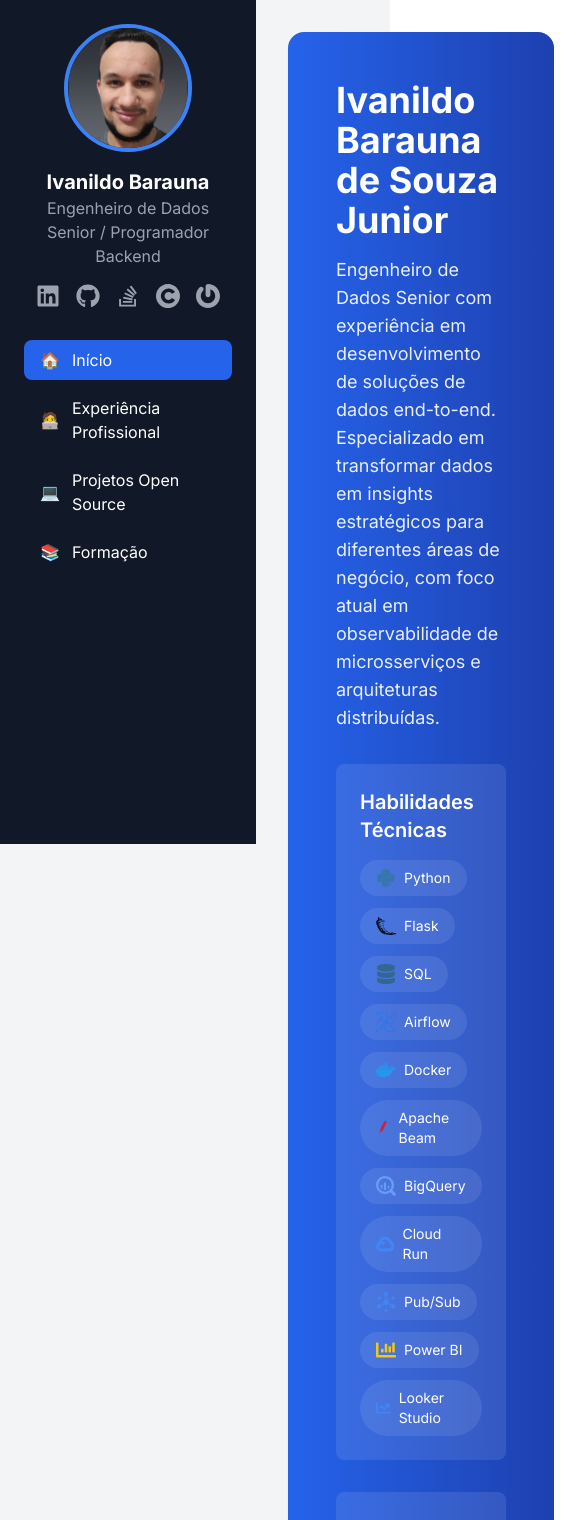
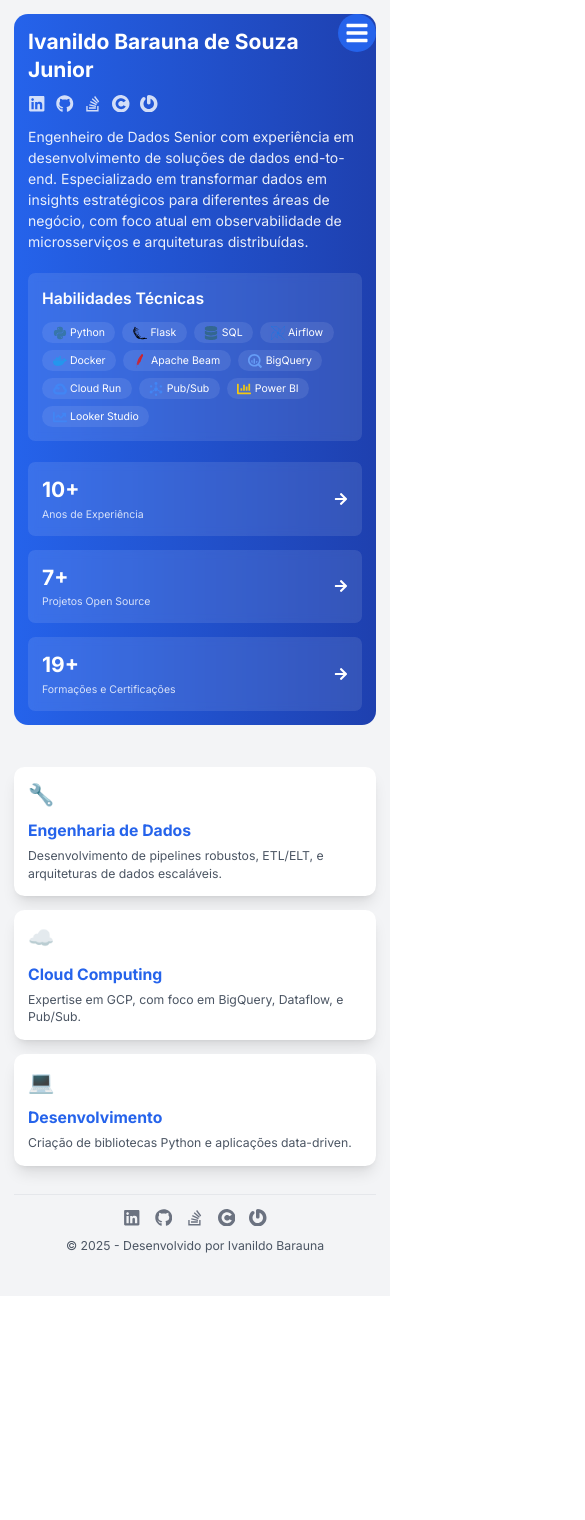
Before and after one commit to ivanildobarauna-dev/ivanildobarauna.dev, a Next.js app: page / in a window 390 px wide. Shown: the top 1520 px of the page, 585 px wide, since content can reach past the window. After the commit the page ends 1296 px from the top, so only its background shows below. Built offline with nearby package versions, Linux system fonts and the light colour scheme.

Commit message:
feature: adding responsivity for mobile access

```diff
--- a/src/app/globals.css
+++ b/src/app/globals.css
@@ -15,3 +15,28 @@
     --background-end-rgb: 0, 0, 0;
   }
 }
+
+/* Ensure everything is mobile-first */
+html {
+  font-size: 16px;
+}
+
+/* Prevent overscroll on mobile devices */
+html, body {
+  overscroll-behavior: none;
+  overflow-x: hidden;
+  max-width: 100vw;
+}
+
+/* Responsive text sizing for mobile */
+@media (max-width: 640px) {
+  html {
+    font-size: 14px;
+  }
+}
+
+/* Make images responsive */
+img {
+  max-width: 100%;
+  height: auto;
+}
--- a/src/app/layout.tsx
+++ b/src/app/layout.tsx
@@ -2,12 +2,14 @@ import type { Metadata } from "next";
 import { Inter } from "next/font/google";
 import "./globals.css";
 import Sidebar from "@/components/Sidebar";
+import Footer from "@/components/Footer";
 
 const inter = Inter({ subsets: ["latin"] });
 
 export const metadata: Metadata = {
   title: "Ivanildo Barauna - Engenheiro de Dados Senior",
   description: "Portfolio profissional de Ivanildo Barauna - Desenvolvedor Full Stack especializado em Python e Engenharia de Dados",
+  viewport: "width=device-width, initial-scale=1",
 };
 
 export default function RootLayout({
@@ -20,8 +22,11 @@ export default function RootLayout({
       <body className={inter.className}>
         <div className="flex min-h-screen bg-gray-100">
           <Sidebar />
-          <main className="flex-1 ml-64 p-8">
-            {children}
+          <main className="flex-1 md:ml-64 p-4 md:p-8 flex flex-col">
+            <div className="flex-grow">
+              {children}
+            </div>
+            <Footer />
           </main>
         </div>
       </body>
--- a/src/app/page.tsx
+++ b/src/app/page.tsx
@@ -2,8 +2,8 @@
 
 import { motion } from 'framer-motion';
 import Link from 'next/link';
-import { FaArrowRight, FaPython, FaDatabase, FaChartBar, FaChartLine } from 'react-icons/fa';
-import { SiFlask, SiApacheairflow, SiDocker, SiApache, SiGooglebigquery, SiGooglecloud, SiGooglepubsub } from 'react-icons/si';
+import { FaArrowRight, FaPython, FaDatabase, FaChartBar, FaChartLine, FaGithub, FaLinkedin, FaStackOverflow } from 'react-icons/fa';
+import { SiFlask, SiApacheairflow, SiDocker, SiApache, SiGooglebigquery, SiGooglecloud, SiGooglepubsub, SiCoursera, SiGravatar } from 'react-icons/si';
 import { useEffect, useState } from 'react';
 
 export default function Home() {
@@ -24,6 +24,14 @@ export default function Home() {
     animateButtons();
   }, []);
 
+  const socialLinks = [
+    { href: 'https://linkedin.com/in/ivanildobarauna', icon: FaLinkedin, label: 'LinkedIn' },
+    { href: 'https://github.com/ivanildobarauna', icon: FaGithub, label: 'GitHub' },
+    { href: 'https://stackoverflow.com/users/24289987/ivanildo-barauna', icon: FaStackOverflow, label: 'Stack Overflow' },
+    { href: 'https://www.coursera.org/learner/ivanildobarauna', icon: SiCoursera, label: 'Coursera' },
+    { href: 'https://gravatar.com/ivanildobarauna', icon: SiGravatar, label: 'Gravatar' },
+  ];
+
   const skills = [
     { name: 'Python', icon: FaPython, color: '#3776AB' },
     { name: 'Flask', icon: SiFlask, color: '#000000' },
@@ -43,40 +51,59 @@ export default function Home() {
       <motion.section
         initial={{ opacity: 0, y: 20 }}
         animate={{ opacity: 1, y: 0 }}
-        className="bg-gradient-to-r from-blue-600 to-blue-800 rounded-2xl p-12 text-white"
+        className="bg-gradient-to-r from-blue-600 to-blue-800 rounded-2xl p-4 md:p-12 text-white"
       >
-        <h1 className="text-4xl font-bold mb-4">Ivanildo Barauna de Souza Junior</h1>
-        <p className="text-lg opacity-90">
+        <div className="mb-4">
+          <h1 className="text-2xl md:text-4xl font-bold">Ivanildo Barauna de Souza Junior</h1>
+          {/* Social links - visible only on mobile */}
+          <div className="flex md:hidden items-center space-x-3 mt-3">
+            {socialLinks.map((link) => (
+              <motion.a
+                key={link.label}
+                href={link.href}
+                target="_blank"
+                rel="noopener noreferrer"
+                className="text-white opacity-80 hover:opacity-100 transition-all hover:scale-110"
+                whileHover={{ scale: 1.1 }}
+                whileTap={{ scale: 0.95 }}
+                aria-label={link.label}
+              >
+                <link.icon className="w-5 h-5" />
+              </motion.a>
+            ))}
+          </div>
+        </div>
+        <p className="text-base md:text-lg opacity-90">
           Engenheiro de Dados Senior com experiência em desenvolvimento de soluções de dados end-to-end. Especializado em transformar dados em insights estratégicos para diferentes áreas de negócio, com foco atual em observabilidade de microsserviços e arquiteturas distribuídas.
         </p>
 
-        <div className="bg-white/10 p-6 rounded-lg backdrop-blur-sm mt-8 mb-8">
-          <h2 className="text-xl font-semibold mb-4">Habilidades Técnicas</h2>
-          <div className="flex flex-wrap gap-3">
+        <div className="bg-white/10 p-4 md:p-6 rounded-lg backdrop-blur-sm mt-6 md:mt-8 mb-6 md:mb-8">
+          <h2 className="text-lg md:text-xl font-semibold mb-3 md:mb-4">Habilidades Técnicas</h2>
+          <div className="flex flex-wrap gap-2 md:gap-3">
             {skills.map((skill) => (
               <motion.span
                 key={skill.name}
                 initial={{ opacity: 0, scale: 0.9 }}
                 animate={{ opacity: 1, scale: 1 }}
                 whileHover={{ scale: 1.05 }}
-                className="px-4 py-2 bg-blue-100/10 text-white rounded-full text-sm flex items-center gap-2 hover:bg-blue-100/20 transition-colors"
+                className="px-3 py-1 md:px-4 md:py-2 bg-blue-100/10 text-white rounded-full text-xs md:text-sm flex items-center gap-1 md:gap-2 hover:bg-blue-100/20 transition-colors"
               >
-                <skill.icon className="w-5 h-5" style={{ color: skill.color }} />
+                <skill.icon className="w-4 h-4 md:w-5 md:h-5" style={{ color: skill.color }} />
                 {skill.name}
               </motion.span>
             ))}
           </div>
         </div>
 
-        <div className="grid grid-cols-1 md:grid-cols-3 gap-6">
+        <div className="grid grid-cols-1 sm:grid-cols-2 md:grid-cols-3 gap-4 md:gap-6">
           <Link href="/experiencias" className="block group">
             <motion.div
-              className={`bg-white/10 p-6 rounded-lg backdrop-blur-sm transition-all duration-300 transform group-hover:bg-white/20 group-hover:scale-105 ${activeButton === 0 ? 'bg-white/20 scale-105' : ''}`}
+              className={`bg-white/10 p-4 md:p-6 rounded-lg backdrop-blur-sm transition-all duration-300 transform group-hover:bg-white/20 group-hover:scale-105 ${activeButton === 0 ? 'bg-white/20 scale-105' : ''}`}
             >
               <div className="flex items-center justify-between">
                 <div>
-                  <div className="text-4xl font-bold mb-2">10+</div>
-                  <div className="text-sm opacity-80">Anos de Experiência</div>
+                  <div className="text-2xl md:text-4xl font-bold mb-1 md:mb-2">10+</div>
+                  <div className="text-xs md:text-sm opacity-80">Anos de Experiência</div>
                 </div>
                 <FaArrowRight className="transform transition-all duration-300 group-hover:translate-x-2" />
               </div>
@@ -84,12 +111,12 @@ export default function Home() {
           </Link>
           <Link href="/projects" className="block group">
             <motion.div
-              className={`bg-white/10 p-6 rounded-lg backdrop-blur-sm transition-all duration-300 transform group-hover:bg-white/20 group-hover:scale-105 ${activeButton === 1 ? 'bg-white/20 scale-105' : ''}`}
+              className={`bg-white/10 p-4 md:p-6 rounded-lg backdrop-blur-sm transition-all duration-300 transform group-hover:bg-white/20 group-hover:scale-105 ${activeButton === 1 ? 'bg-white/20 scale-105' : ''}`}
             >
               <div className="flex items-center justify-between">
                 <div>
-                  <div className="text-4xl font-bold mb-2">7+</div>
-                  <div className="text-sm opacity-80">Projetos Open Source</div>
+                  <div className="text-2xl md:text-4xl font-bold mb-1 md:mb-2">7+</div>
+                  <div className="text-xs md:text-sm opacity-80">Projetos Open Source</div>
                 </div>
                 <FaArrowRight className="transform transition-all duration-300 group-hover:translate-x-2" />
               </div>
@@ -97,12 +124,12 @@ export default function Home() {
           </Link>
           <Link href="/skills" className="block group">
             <motion.div
-              className={`bg-white/10 p-6 rounded-lg backdrop-blur-sm transition-all duration-300 transform group-hover:bg-white/20 group-hover:scale-105 ${activeButton === 2 ? 'bg-white/20 scale-105' : ''}`}
+              className={`bg-white/10 p-4 md:p-6 rounded-lg backdrop-blur-sm transition-all duration-300 transform group-hover:bg-white/20 group-hover:scale-105 ${activeButton === 2 ? 'bg-white/20 scale-105' : ''}`}
             >
               <div className="flex items-center justify-between">
                 <div>
-                  <div className="text-4xl font-bold mb-2">19+</div>
-                  <div className="text-sm opacity-80">Formações e Certificações</div>
+                  <div className="text-2xl md:text-4xl font-bold mb-1 md:mb-2">19+</div>
+                  <div className="text-xs md:text-sm opacity-80">Formações e Certificações</div>
                 </div>
                 <FaArrowRight className="transform transition-all duration-300 group-hover:translate-x-2" />
               </div>
@@ -115,7 +142,7 @@ export default function Home() {
         initial={{ opacity: 0, y: 20 }}
         animate={{ opacity: 1, y: 0 }}
         transition={{ delay: 0.4 }}
-        className="grid grid-cols-1 md:grid-cols-3 gap-6"
+        className="grid grid-cols-1 sm:grid-cols-2 md:grid-cols-3 gap-4 md:gap-6"
       >
         {[
           {
@@ -139,11 +166,11 @@ export default function Home() {
             initial={{ opacity: 0, y: 20 }}
             animate={{ opacity: 1, y: 0 }}
             transition={{ delay: 0.6 + index * 0.1 }}
-            className="bg-white p-6 rounded-xl shadow-lg"
+            className="bg-white p-4 md:p-6 rounded-xl shadow-lg"
           >
-            <div className="text-3xl mb-4">{specialty.icon}</div>
-            <h3 className="text-xl font-bold text-blue-600 mb-2">{specialty.title}</h3>
-            <p className="text-gray-600">{specialty.description}</p>
+            <div className="text-2xl md:text-3xl mb-3 md:mb-4">{specialty.icon}</div>
+            <h3 className="text-lg md:text-xl font-bold text-blue-600 mb-1 md:mb-2">{specialty.title}</h3>
+            <p className="text-sm md:text-base text-gray-600">{specialty.description}</p>
           </motion.div>
         ))}
       </motion.section>
--- /dev/null
+++ b/src/components/Footer.tsx
@@ -0,0 +1,43 @@
+'use client';
+
+import { FaGithub, FaLinkedin, FaStackOverflow } from 'react-icons/fa';
+import { SiCoursera, SiGravatar } from 'react-icons/si';
+import { motion } from 'framer-motion';
+
+const Footer = () => {
+  const socialLinks = [
+    { href: 'https://linkedin.com/in/ivanildobarauna', icon: FaLinkedin, label: 'LinkedIn' },
+    { href: 'https://github.com/ivanildobarauna', icon: FaGithub, label: 'GitHub' },
+    { href: 'https://stackoverflow.com/users/24289987/ivanildo-barauna', icon: FaStackOverflow, label: 'Stack Overflow' },
+    { href: 'https://www.coursera.org/learner/ivanildobarauna', icon: SiCoursera, label: 'Coursera' },
+    { href: 'https://gravatar.com/ivanildobarauna', icon: SiGravatar, label: 'Gravatar' },
+  ];
+
+  return (
+    <motion.footer
+      initial={{ opacity: 0 }}
+      animate={{ opacity: 1 }}
+      className="mt-8 mb-4 p-4 text-center text-gray-600 border-t border-gray-200"
+    >
+      <div className="flex justify-center space-x-4 mb-3">
+        {socialLinks.map((link) => (
+          <a
+            key={link.label}
+            href={link.href}
+            target="_blank"
+            rel="noopener noreferrer"
+            className="text-gray-500 hover:text-blue-600 transition-colors"
+            aria-label={link.label}
+          >
+            <link.icon className="w-5 h-5" />
+          </a>
+        ))}
+      </div>
+      <p className="text-sm">
+        © {new Date().getFullYear()} - Desenvolvido por Ivanildo Barauna
+      </p>
+    </motion.footer>
+  );
+};
+
+export default Footer;
--- a/src/components/Sidebar.tsx
+++ b/src/components/Sidebar.tsx
@@ -1,16 +1,40 @@
 'use client';
 
-import { useState } from 'react';
+import { useState, useEffect } from 'react';
 import Image from 'next/image';
 import Link from 'next/link';
 import { usePathname } from 'next/navigation';
-import { motion } from 'framer-motion';
-import { FaGithub, FaLinkedin, FaStackOverflow } from 'react-icons/fa';
+import { motion, AnimatePresence } from 'framer-motion';
+import { FaGithub, FaLinkedin, FaStackOverflow, FaBars, FaTimes } from 'react-icons/fa';
 import { SiCoursera, SiGravatar } from 'react-icons/si';
 
 const Sidebar = () => {
   const pathname = usePathname();
   const [isOpen, setIsOpen] = useState(false);
+  const [isMobile, setIsMobile] = useState(false);
+
+  // Check if mobile on initial render and window resize
+  useEffect(() => {
+    const checkIfMobile = () => {
+      setIsMobile(window.innerWidth < 768);
+    };
+
+    // Initial check
+    checkIfMobile();
+
+    // Add event listener for window resize
+    window.addEventListener('resize', checkIfMobile);
+
+    // Clean up
+    return () => window.removeEventListener('resize', checkIfMobile);
+  }, []);
+
+  // Close sidebar when route changes on mobile
+  useEffect(() => {
+    if (isMobile) {
+      setIsOpen(false);
+    }
+  }, [pathname, isMobile]);
 
   const menuItems = [
     { href: '/', label: 'Início', icon: '🏠' },
@@ -25,18 +49,24 @@ const Sidebar = () => {
     { href: 'https://stackoverflow.com/users/24289987/ivanildo-barauna', icon: FaStackOverflow, label: 'Stack Overflow' },
     { href: 'https://www.coursera.org/learner/ivanildobarauna', icon: SiCoursera, label: 'Coursera' },
     { href: 'https://gravatar.com/ivanildobarauna', icon: SiGravatar, label: 'Gravatar' },
-
   ];
 
-  return (
-    <motion.aside
-      initial={{ x: -300 }}
-      animate={{ x: 0 }}
-      className="fixed h-screen w-64 bg-gray-900 text-white p-6 flex flex-col justify-between"
+  // Mobile hamburger button
+  const MobileMenuButton = () => (
+    <button
+      onClick={() => setIsOpen(!isOpen)}
+      className="fixed top-4 right-4 z-50 p-2 rounded-full bg-blue-600 text-white md:hidden"
+      aria-label={isOpen ? "Fechar menu" : "Abrir menu"}
     >
+      {isOpen ? <FaTimes size={24} /> : <FaBars size={24} />}
+    </button>
+  );
+
+  // Sidebar content
+  const SidebarContent = () => (
     <div>
       <div className="text-center mb-8">
-          <div className="relative w-32 h-32 mx-auto mb-4 rounded-full overflow-hidden border-4 border-blue-500">
+        <div className="relative w-24 h-24 md:w-32 md:h-32 mx-auto mb-4 rounded-full overflow-hidden border-4 border-blue-500">
           <Image
             src="/images/profile/profile.png"
             alt="Ivanildo Barauna"
@@ -45,7 +75,7 @@ const Sidebar = () => {
           />
         </div>
         <h1 className="text-xl font-bold">Ivanildo Barauna</h1>
-          <p className="text-gray-400 mb-4 text-center">Engenheiro de Dados Senior / Programador Backend</p>
+        <p className="text-gray-400 mb-4 text-center text-sm md:text-base">Engenheiro de Dados Senior / Programador Backend</p>
 
         <div className="flex justify-center space-x-4 mb-8">
           {socialLinks.map((link) => (
@@ -56,7 +86,7 @@ const Sidebar = () => {
               rel="noopener noreferrer"
               className="text-gray-400 hover:text-white transition-colors"
             >
-                <link.icon className="w-6 h-6" />
+              <link.icon className="w-5 h-5 md:w-6 md:h-6" />
             </a>
           ))}
         </div>
@@ -68,6 +98,7 @@ const Sidebar = () => {
             <li key={item.href}>
               <Link
                 href={item.href}
+                onClick={() => isMobile && setIsOpen(false)}
                 className={`flex items-center px-4 py-2 rounded-lg transition-colors ${
                   pathname === item.href
                     ? 'bg-blue-600 text-white'
@@ -82,7 +113,52 @@ const Sidebar = () => {
         </ul>
       </nav>
     </div>
+  );
+
+  return (
+    <>
+      <MobileMenuButton />
+
+      {/* Desktop sidebar - always visible on larger screens */}
+      {!isMobile && (
+        <motion.aside
+          initial={{ x: -300 }}
+          animate={{ x: 0 }}
+          className="fixed hidden md:flex h-screen w-64 bg-gray-900 text-white p-6 flex-col justify-between z-40"
+        >
+          <SidebarContent />
         </motion.aside>
+      )}
+
+      {/* Mobile sidebar - slides in from left when opened */}
+      {isMobile && (
+        <AnimatePresence>
+          {isOpen && (
+            <>
+              {/* Backdrop overlay */}
+              <motion.div
+                initial={{ opacity: 0 }}
+                animate={{ opacity: 0.5 }}
+                exit={{ opacity: 0 }}
+                className="fixed inset-0 bg-black z-30"
+                onClick={() => setIsOpen(false)}
+              />
+
+              {/* Mobile sidebar menu */}
+              <motion.aside
+                initial={{ x: '-100%' }}
+                animate={{ x: 0 }}
+                exit={{ x: '-100%' }}
+                transition={{ type: 'spring', damping: 25 }}
+                className="fixed top-0 left-0 h-screen w-3/4 max-w-xs bg-gray-900 text-white p-6 flex flex-col z-40"
+              >
+                <SidebarContent />
+              </motion.aside>
+            </>
+          )}
+        </AnimatePresence>
+      )}
+    </>
   );
 };
 
```
Also changed, not shown: src/app/experiencias/page.tsx (+19 -19 lines), src/app/skills/page.tsx (+39 -39 lines), 1 other file (tests, documents, lock files or other folders). Lines whose indentation alone changed are shown as unchanged.
